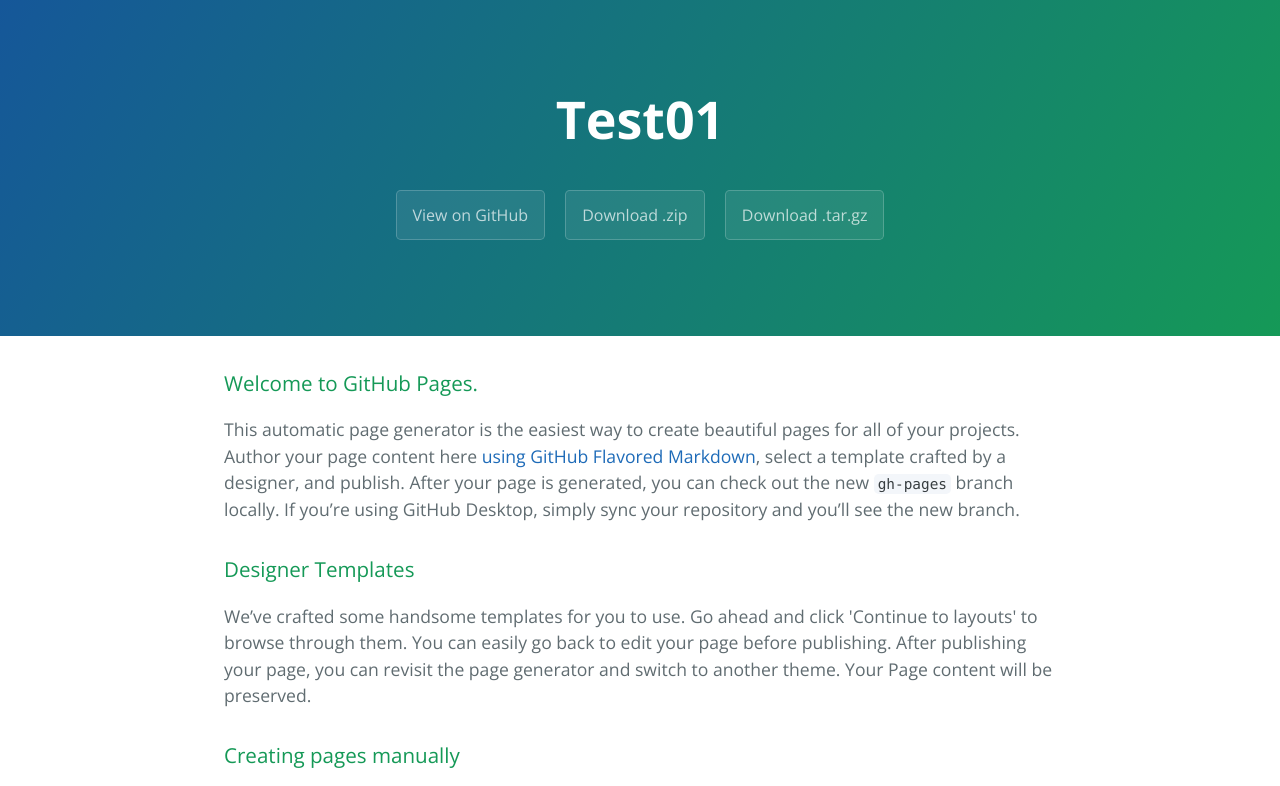
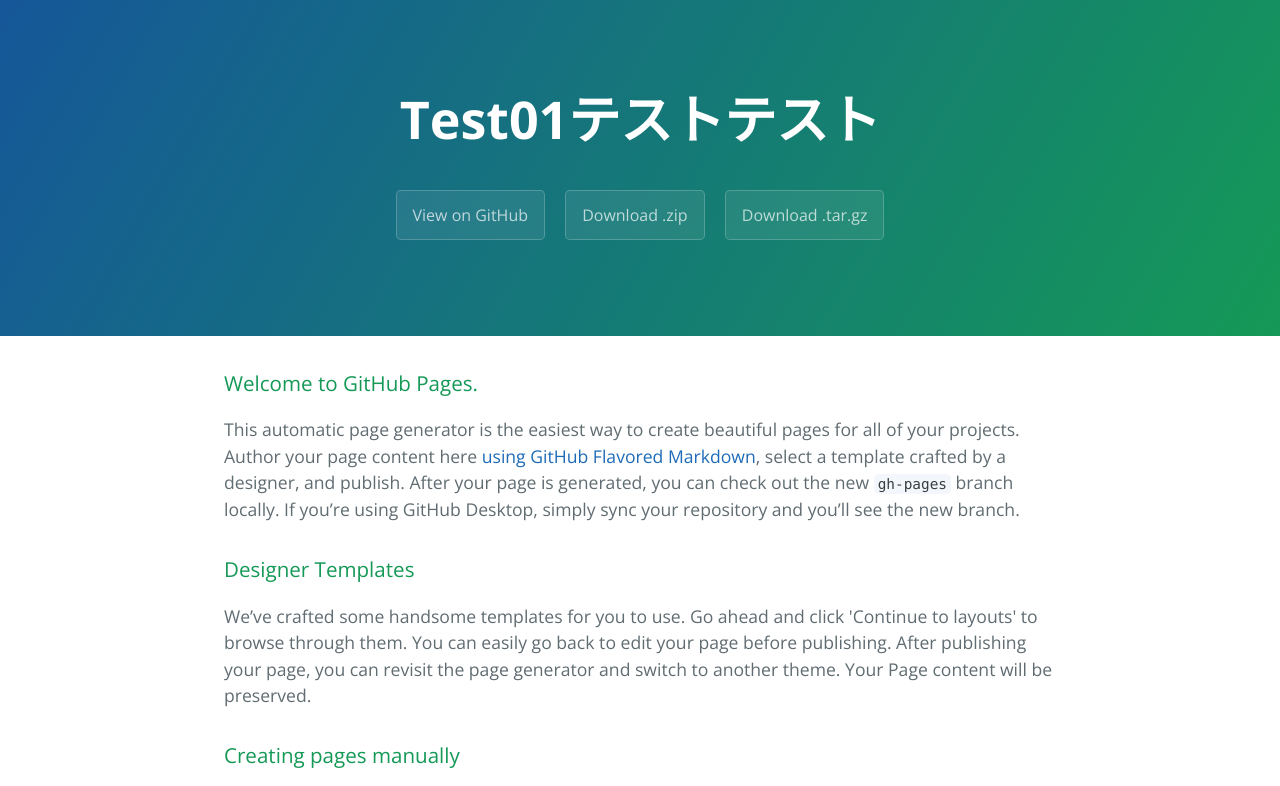
Before and after one commit to ando906/test01, a plain HTML site: page index.html in a window 1280 px wide. Shown: the top 786 px of the page. Drawn offline with nearby package versions, Linux system fonts and the light colour scheme.

Commit message:
Update index.html

```diff
--- a/index.html
+++ b/index.html
@@ -11,7 +11,7 @@
   </head>
   <body>
     <section class="page-header">
-      <h1 class="project-name">Test01</h1>
+      <h1 class="project-name">Test01テストテスト</h1>
       <h2 class="project-tagline"></h2>
       <a href="https://github.com/ando906/test01" class="btn">View on GitHub</a>
       <a href="https://github.com/ando906/test01/zipball/master" class="btn">Download .zip</a>
```
